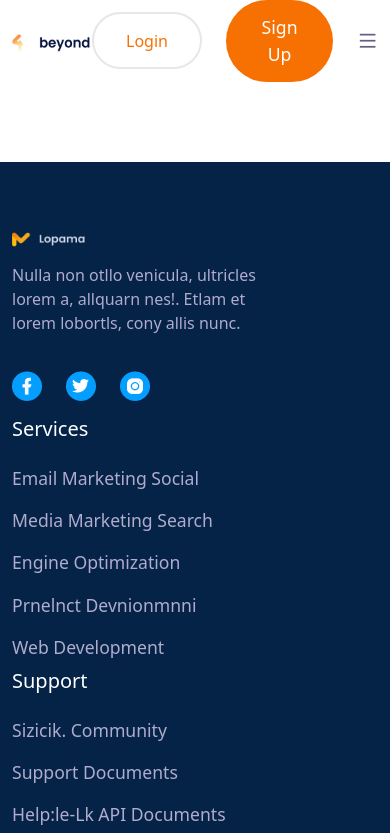
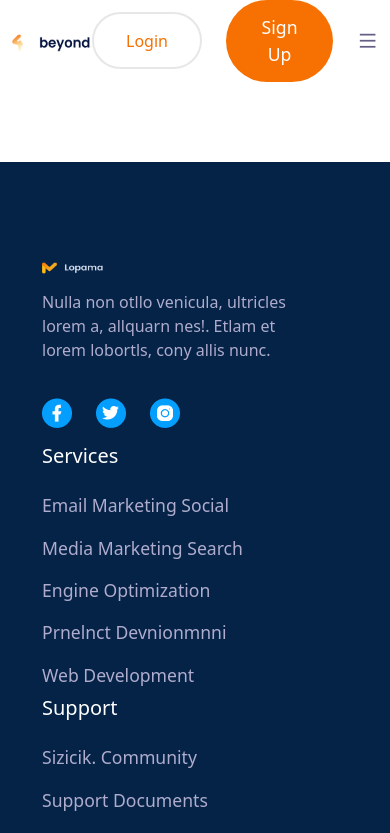
Before and after one commit to linhtiendev/Intern_TTTN, a React (Create React App) app in the folder frontend/: page /email-contort in a window 390 px wide. Shown: the top 833 px of the page. Built offline with nearby package versions, Linux system fonts and the light colour scheme; a web font is replaced by a local one.

Commit message:
feat: responsive footer

```diff
--- a/frontend/src/components/Footer/Footer.jsx
+++ b/frontend/src/components/Footer/Footer.jsx
@@ -62,7 +62,7 @@ const Footer = () => {
     return (
         <footer className="footer">
             <Container>
-                <Row>
+                <Row className="footer_container">
                     <Col lg="6">
                         <div className="logo__footer">
                             <img src={logoLopama} alt="" />
--- a/frontend/src/components/Footer/footer.css
+++ b/frontend/src/components/Footer/footer.css
@@ -1,19 +1,3 @@
-/* .footer {
-    background-color: #052347;
-    padding-top: 90px;
-    padding-bottom: 30px;
-    height: 449px;
-}
-
-.footer .logo img {
-    width: 30%;
-    margin-bottom: 1rem;
-}
-
-.footer .logo p {
-    color: #AFACCD;
-} */
-
 .footer {
     background-color: #052347;
     margin-top: 80px;
@@ -63,3 +47,9 @@
     color: #AFACCD;
     font-size: 1rem;
 }
+
+ @media only screen and (max-width: 576px) {
+    .footer_container {
+       padding: 30px;
+    }
+}
```
